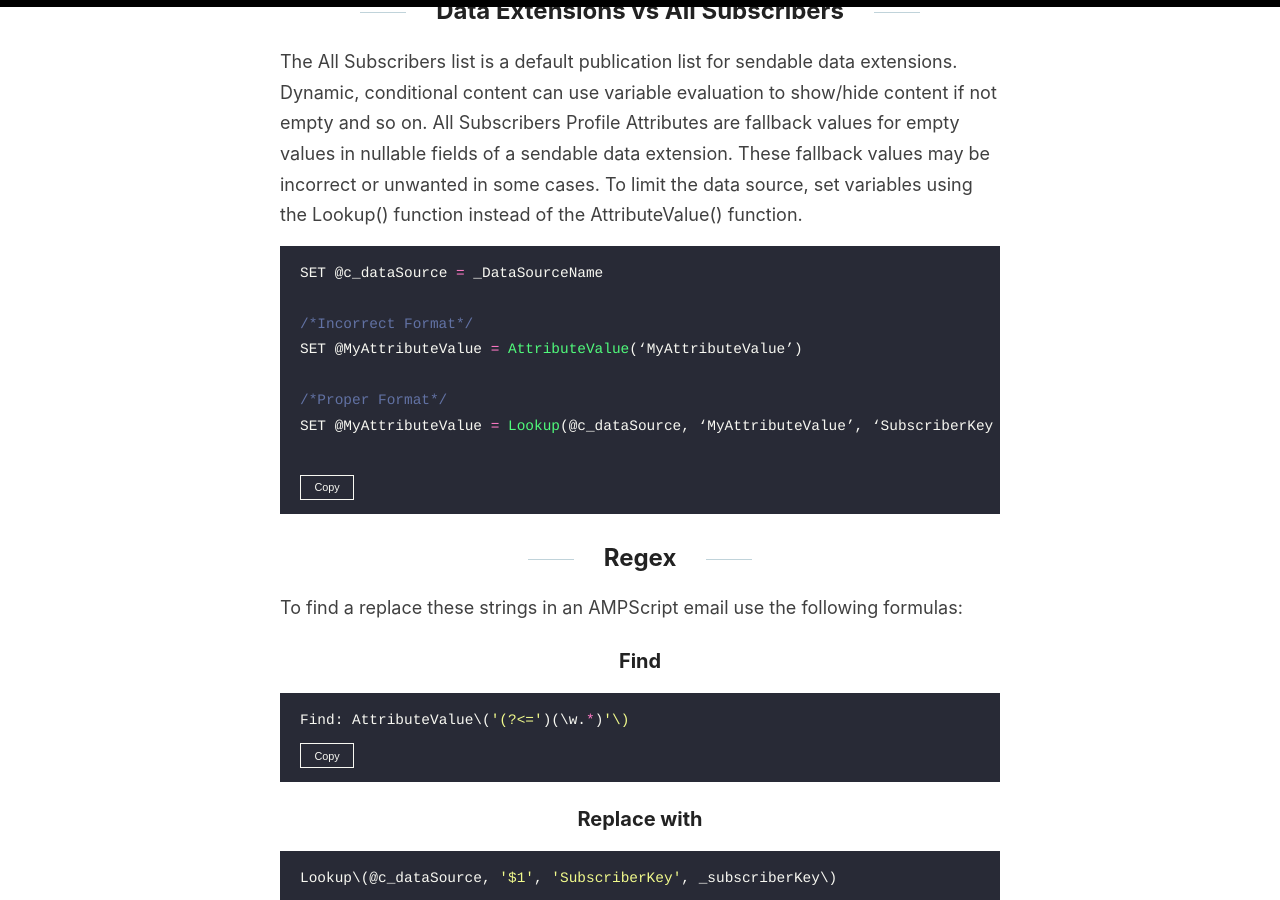
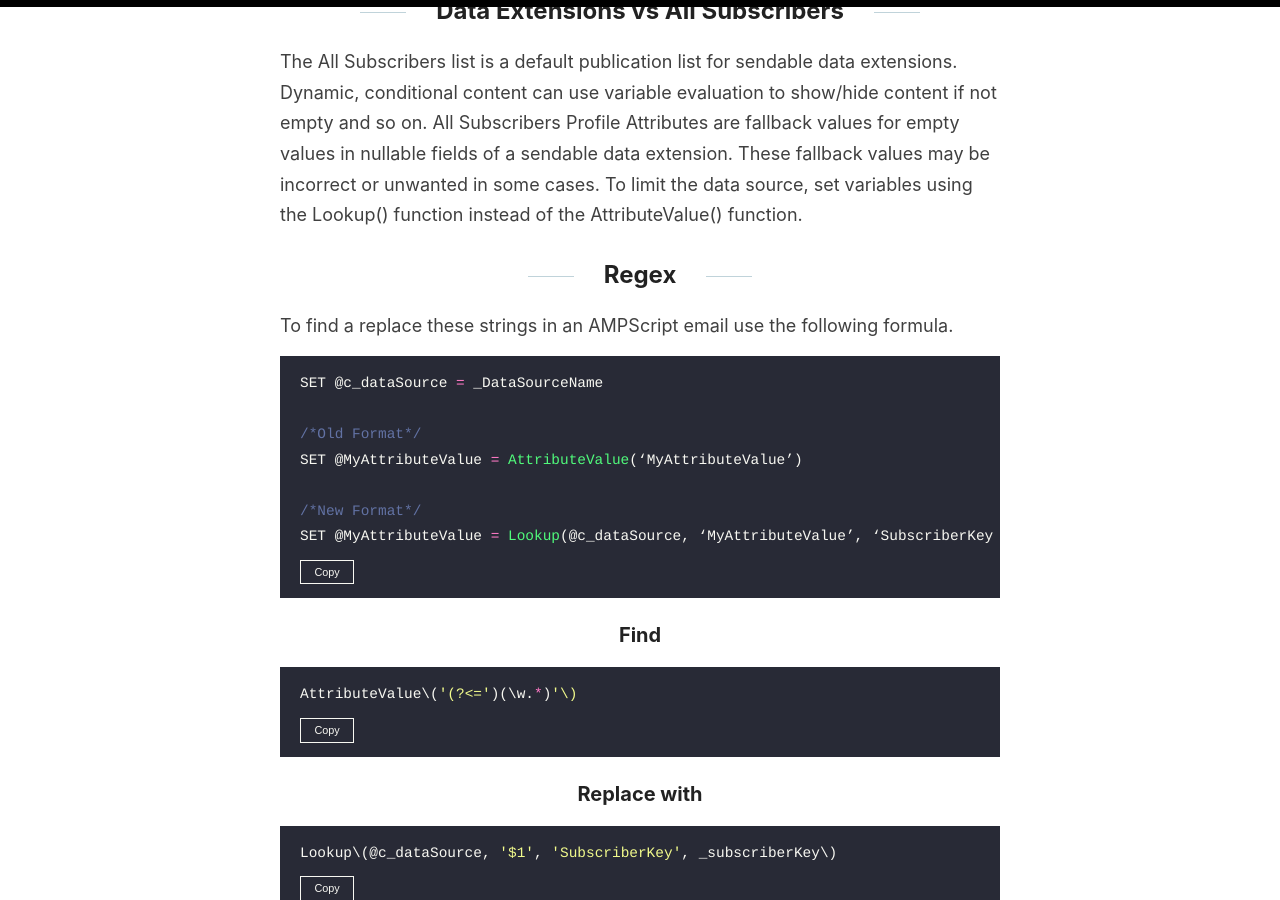
Before and after one commit to karolcholewa/blog, a Jekyll site: the page built from _posts/2022-03-25-regex-update-ampscript-functions.md, in a window 1280 px wide and 900 px high, scrolled down 497 px. Built offline with Jekyll 4.4.1, drawn with Linux system fonts in a browser that asks for light colours.

Commit message:
update post

````diff
--- a/_posts/2022-03-25-regex-update-ampscript-functions.md
+++ b/_posts/2022-03-25-regex-update-ampscript-functions.md
@@ -8,23 +8,21 @@ You have set dozens of variables using the **AttributeValue()** function and nee
 ##  Data Extensions vs All Subscribers
 The All Subscribers list is a default publication list for sendable data extensions. Dynamic, conditional content can use variable evaluation to show/hide content if not empty and so on. All Subscribers Profile Attributes are fallback values for empty values in nullable fields of a sendable data extension. These fallback values may be incorrect or unwanted in some cases. To limit the data source, set variables using the Lookup() function instead of the AttributeValue() function.
 
+##  Regex
+To find a replace these strings in an AMPScript email use the following formula.
 ```javascript
 SET @c_dataSource = _DataSourceName
 
-/*Incorrect Format*/
+/*Old Format*/
 SET @MyAttributeValue = AttributeValue(‘MyAttributeValue’)
 
-/*Proper Format*/
+/*New Format*/
 SET @MyAttributeValue = Lookup(@c_dataSource, ‘MyAttributeValue’, ‘SubscriberKey’, _subscriberkey)
-
 ```
-
-##  Regex
-To find a replace these strings in an AMPScript email use the following formulas:
 
 ### Find
 ```javascript
-Find: AttributeValue\('(?<=')(\w.*)'\)
+AttributeValue\('(?<=')(\w.*)'\)
 ```
 
 ### Replace with
````
